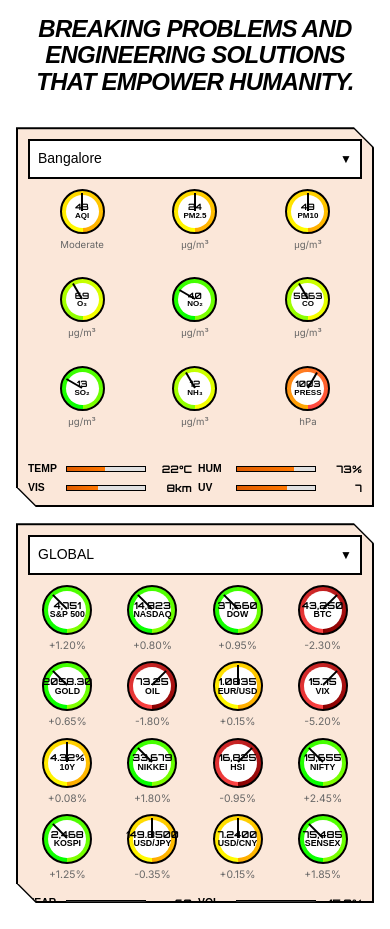
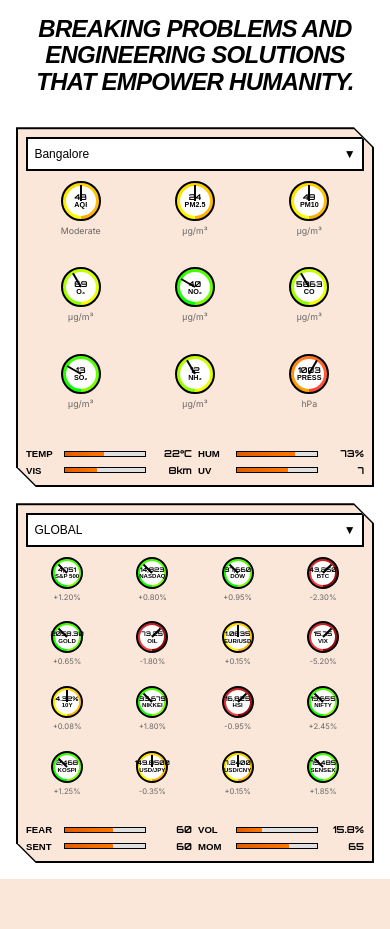
Before and after one commit to KrishnaKumarSoni/kks-im, a Flask app: page / in a window 390 px wide. Shown: the part 80-1009 px from the top of the page. After the commit the page ends 959 px from the top, so only its background shows below. Run offline with Flask 3, Linux system fonts and the light colour scheme; some web fonts are replaced.

Commit message:
Enhance mobile responsiveness for financial cockpit - Maintain 4x4 grid layout on all screen sizes for financial cockpit - Add progressive gauge sizing: 50px desktop, 42px tablet, 38px mobile, 32px tiny - Optimize text sizing for readability on small screens - Add extra small phone breakpoint (480px) for ultra-compact layout - Preserve air quality 3x3 grid while optimizing financial 4x4 grid - Improve dropdown sizing and spacing for touch interfaces

```diff
--- a/static/css/components.css
+++ b/static/css/components.css
@@ -514,6 +514,17 @@
         gap: 0.4rem;
     }
 
+    /* Air quality keeps 3x3 grid */
+    .air-quality-cockpit .gauge-grid {
+        grid-template-columns: repeat(3, 1fr);
+    }
+
+    /* Financial cockpit keeps 4x4 grid on tablet */
+    .financial-cockpit .gauge-grid {
+        grid-template-columns: repeat(4, 1fr);
+        gap: 0.3rem;
+    }
+
     .gauge {
         width: 50px;
         height: 50px;
@@ -528,6 +539,21 @@
         height: 20px;
     }
 
+    /* Financial gauges stay smaller */
+    .financial-cockpit .gauge {
+        width: 42px;
+        height: 42px;
+    }
+
+    .financial-cockpit .gauge::before {
+        width: 32px;
+        height: 32px;
+    }
+
+    .financial-cockpit .gauge::after {
+        height: 17px;
+    }
+
     .gauge-value {
         font-size: 0.6rem;
     }
@@ -538,6 +564,19 @@
 
     .gauge-status {
         font-size: 0.65rem;
+    }
+
+    /* Financial text even smaller */
+    .financial-cockpit .gauge-value {
+        font-size: 0.52rem;
+    }
+
+    .financial-cockpit .gauge-label {
+        font-size: 0.48rem;
+    }
+
+    .financial-cockpit .gauge-status {
+        font-size: 0.58rem;
     }
 
     .bar-value {
@@ -589,9 +628,16 @@
         padding: 0.625rem;
     }
 
-    .gauge-grid {
+    /* Air quality 3x3 grid */
+    .air-quality-cockpit .gauge-grid {
         grid-template-columns: repeat(3, 1fr);
         gap: 0.3rem;
+    }
+
+    /* Financial 4x4 grid stays on mobile */
+    .financial-cockpit .gauge-grid {
+        grid-template-columns: repeat(4, 1fr);
+        gap: 0.25rem;
     }
 
     .gauge {
@@ -608,6 +654,21 @@
         height: 18px;
     }
 
+    /* Much smaller financial gauges for mobile */
+    .financial-cockpit .gauge {
+        width: 38px;
+        height: 38px;
+    }
+
+    .financial-cockpit .gauge::before {
+        width: 28px;
+        height: 28px;
+    }
+
+    .financial-cockpit .gauge::after {
+        height: 15px;
+    }
+
     .gauge-value {
         font-size: 0.55rem;
     }
@@ -618,6 +679,19 @@
 
     .gauge-status {
         font-size: 0.6rem;
+    }
+
+    /* Very small text for financial mobile */
+    .financial-cockpit .gauge-value {
+        font-size: 0.45rem;
+    }
+
+    .financial-cockpit .gauge-label {
+        font-size: 0.42rem;
+    }
+
+    .financial-cockpit .gauge-status {
+        font-size: 0.52rem;
     }
 
     .air-quality-cockpit, .financial-cockpit {
@@ -637,3 +711,99 @@
         margin-top: 0.25rem;
     }
 }
+
+/* Extra small mobile phones */
+@media (max-width: 480px) {
+    .card {
+        min-height: 360px;
+        max-height: 360px;
+    }
+
+    .card-content-wrapper {
+        padding: 0.5rem;
+    }
+
+    /* Financial cockpit ultra-compact 4x4 grid */
+    .financial-cockpit .gauge-grid {
+        gap: 0.2rem;
+    }
+
+    .financial-cockpit .gauge {
+        width: 32px;
+        height: 32px;
+    }
+
+    .financial-cockpit .gauge::before {
+        width: 24px;
+        height: 24px;
+    }
+
+    .financial-cockpit .gauge::after {
+        height: 12px;
+    }
+
+    .financial-cockpit .gauge-value {
+        font-size: 0.4rem;
+    }
+
+    .financial-cockpit .gauge-label {
+        font-size: 0.38rem;
+    }
+
+    .financial-cockpit .gauge-status {
+        font-size: 0.48rem;
+    }
+
+    /* Air quality slightly smaller too */
+    .air-quality-cockpit .gauge {
+        width: 40px;
+        height: 40px;
+    }
+
+    .air-quality-cockpit .gauge::before {
+        width: 30px;
+        height: 30px;
+    }
+
+    .air-quality-cockpit .gauge::after {
+        height: 16px;
+    }
+
+    .air-quality-cockpit .gauge-value {
+        font-size: 0.5rem;
+    }
+
+    .air-quality-cockpit .gauge-label {
+        font-size: 0.45rem;
+    }
+
+    .air-quality-cockpit .gauge-status {
+        font-size: 0.55rem;
+    }
+
+    .dropdown-selected {
+        padding: 0.4rem;
+        font-size: 12px;
+    }
+
+    .dropdown-option {
+        padding: 0.35rem 0.4rem;
+        font-size: 11px;
+    }
+
+    .environmental-bars, .financial-bars {
+        margin-top: 0.2rem;
+    }
+
+    .bar-row {
+        margin-bottom: 0.2rem;
+    }
+
+    .bar-label {
+        font-size: 0.6rem;
+    }
+
+    .bar-value {
+        font-size: 0.6rem;
+    }
+}
```
